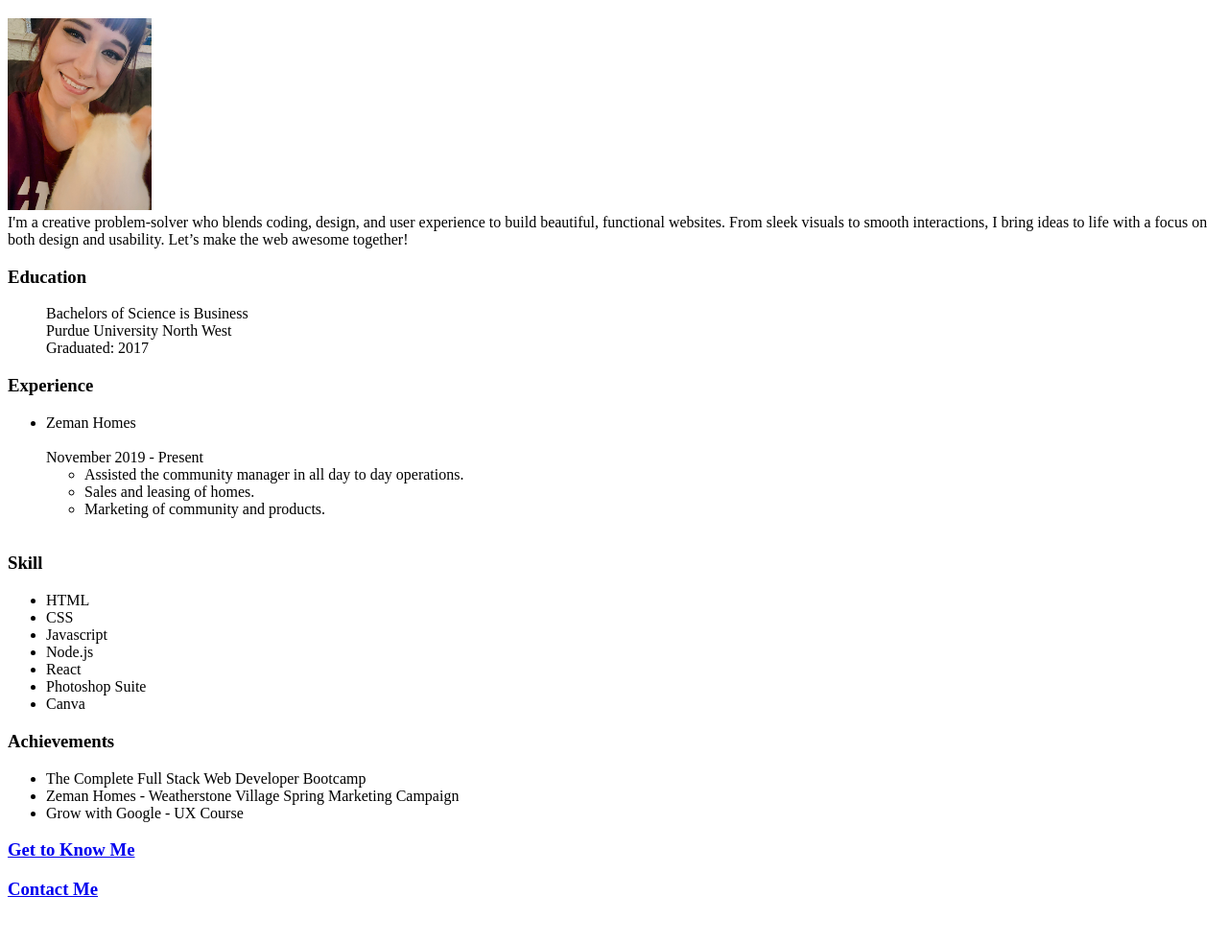
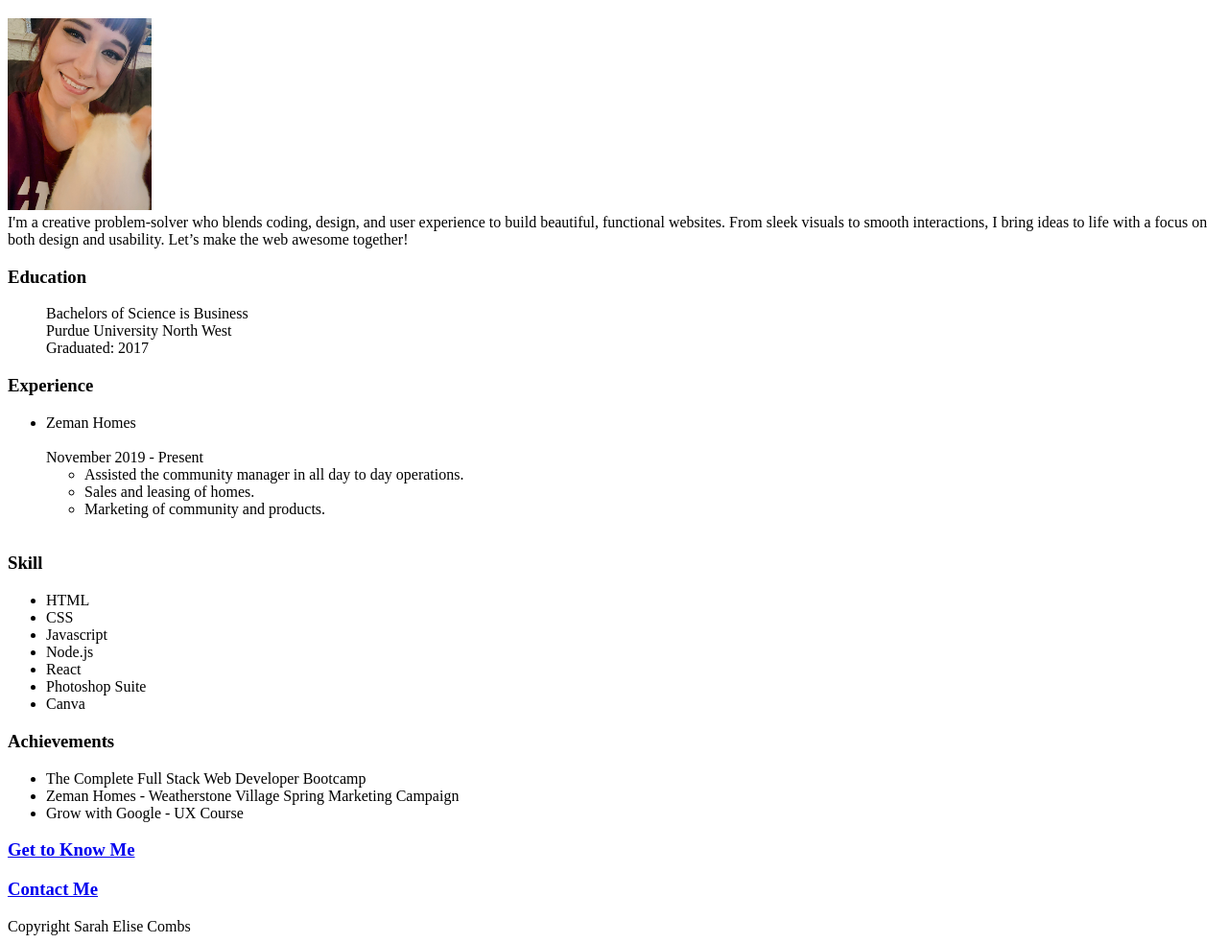
Before and after one commit to SarahEliseCombs/My-Resume---html, a plain HTML site: page index.html in a window 1280 px wide. Shown: the part 61-1044 px from the top of the page at 96% size. Before the commit the page ends 1018 px from the top, so only its background shows below. Drawn offline with Linux system fonts and the light colour scheme.

Commit message:
Add files via upload

```diff
--- a/index.html
+++ b/index.html
@@ -61,5 +61,8 @@
     <h3>
         <a href="./Public/contact.html">Contact Me</a>
     </h3>
+    <footer>
+        <a>Copyright Sarah Elise Combs</a>
+    </footer>
 </body>
 </html>
```
